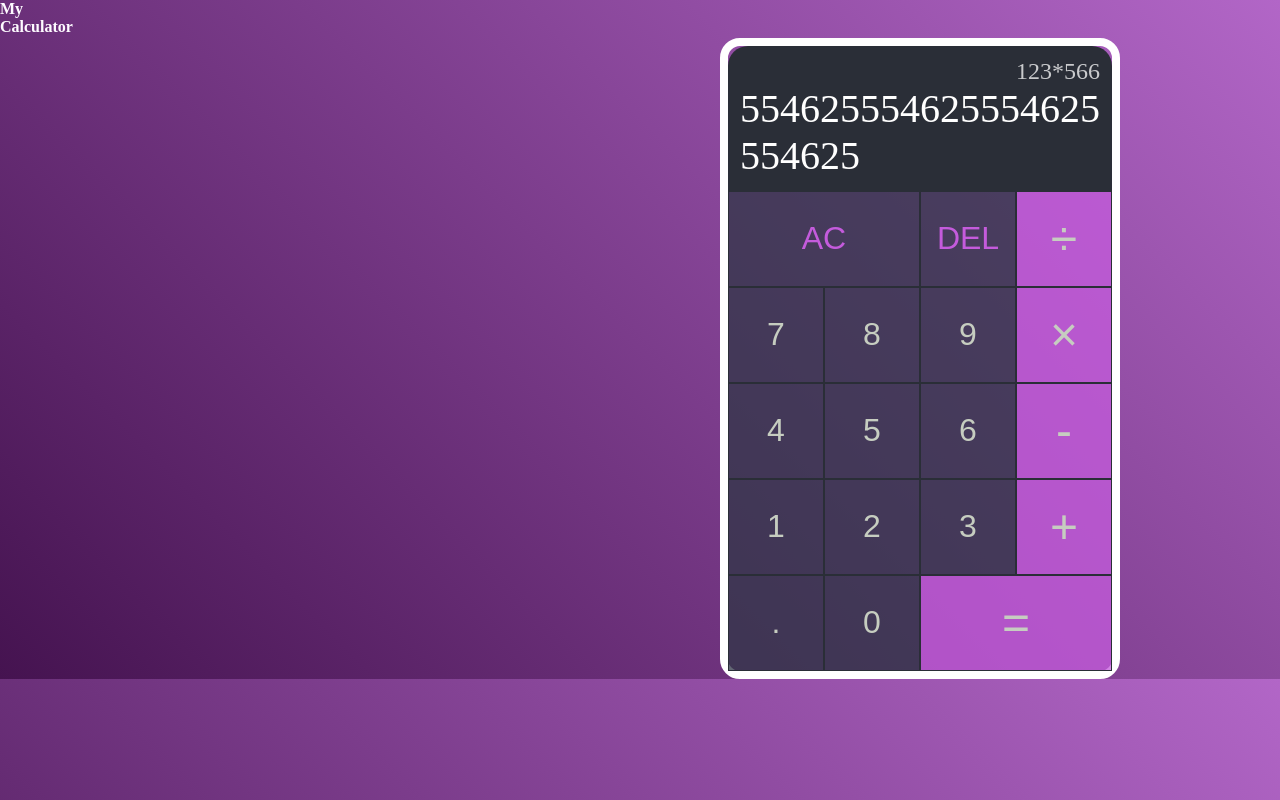
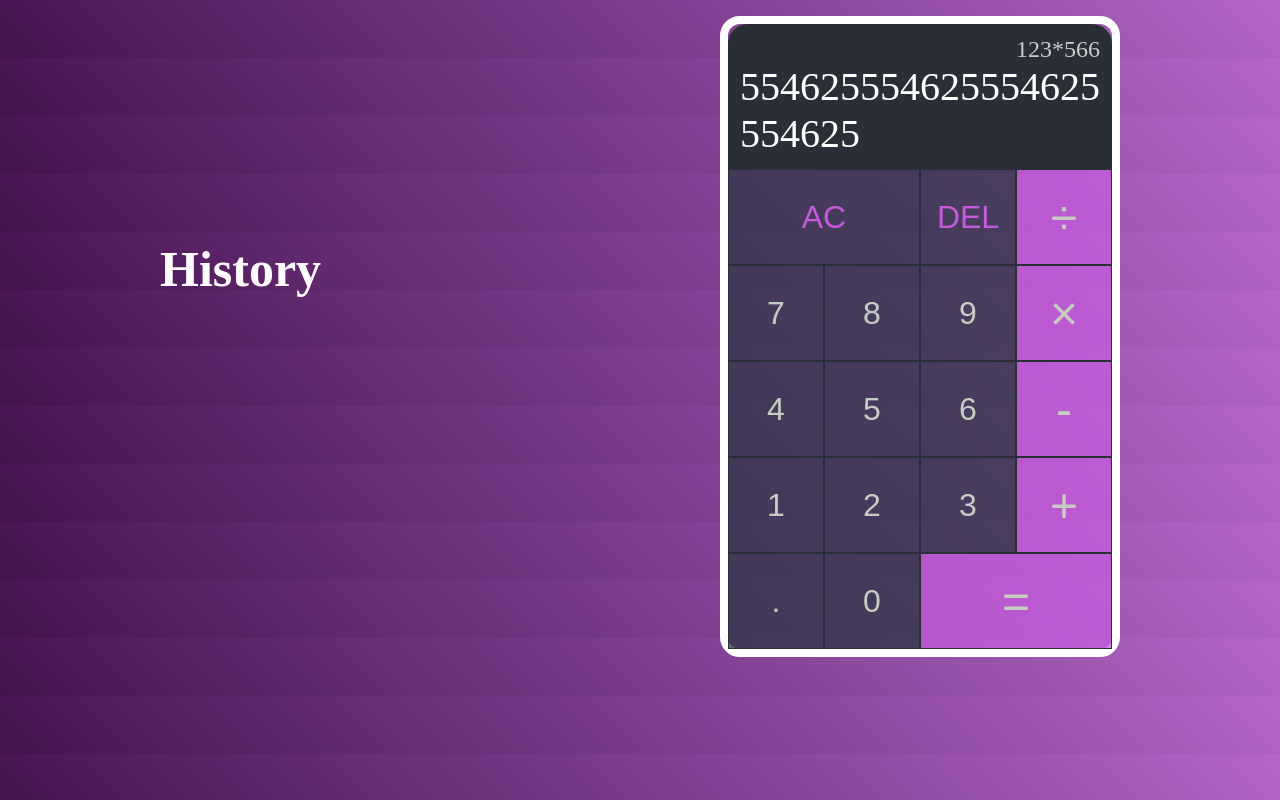
Before and after one commit to vyshnav0/Simple-React-Calculator, a React (Create React App) app: page / in a window 1280 px wide. Built offline with nearby package versions, Linux system fonts and the light colour scheme.

Commit message:
finished styling

```diff
--- a/src/App.js
+++ b/src/App.js
@@ -2,7 +2,7 @@ import "./style.css"
 function App() {
   return (
     <>
-      <div className="calc-text">My<br/>Calculator</div>
+      <div className="calc-text">History</div>
       <div className="calculator-grid">  {/*  the outermost  */}
         <div className="output-screen">  {/* the display screen */}
           <div className="prev-operand">123*566</div>  {/* the prev output that is gets pushed up when we enter another operand */}
--- a/src/style.css
+++ b/src/style.css
@@ -13,17 +13,23 @@ body {
 }
 
 .calc-text {
-    /* font-size: 4rem; */
+    position: relative;
+    top: 15rem;
+    left: 10rem;
+    width: fit-content;
+
+    font-size: 50px;
     font-weight: bold;
     color: #fefbff;
-    /* margin-top: 5rem; */
 }
 
 .calculator-grid {
+    position: absolute;
+    top: 1rem;
     display: grid;
     border: 8px solid white;
     border-radius: 20px;
-    margin-top: 0.1rem;
+    /* margin-top: 0.1rem; */
     width: fit-content;
     margin-right: auto;
     /* Push calculator to the right */
```
